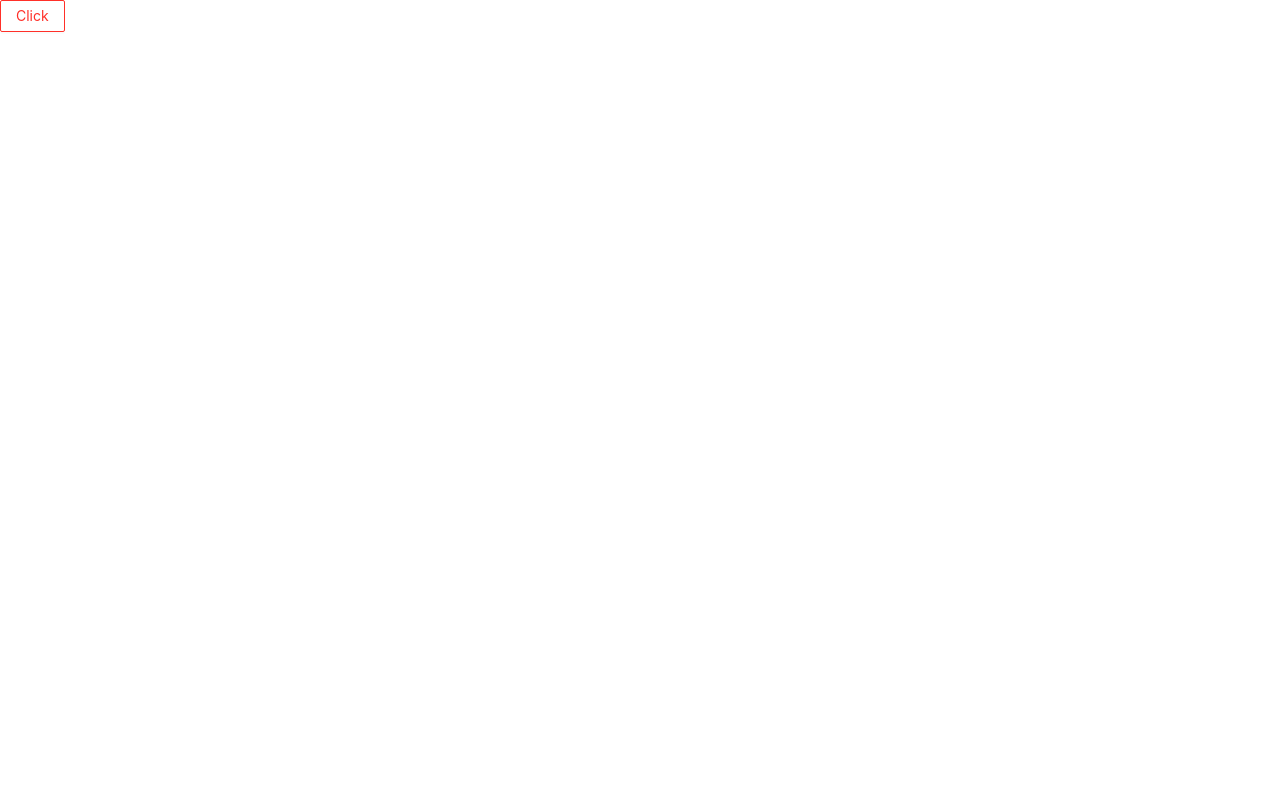
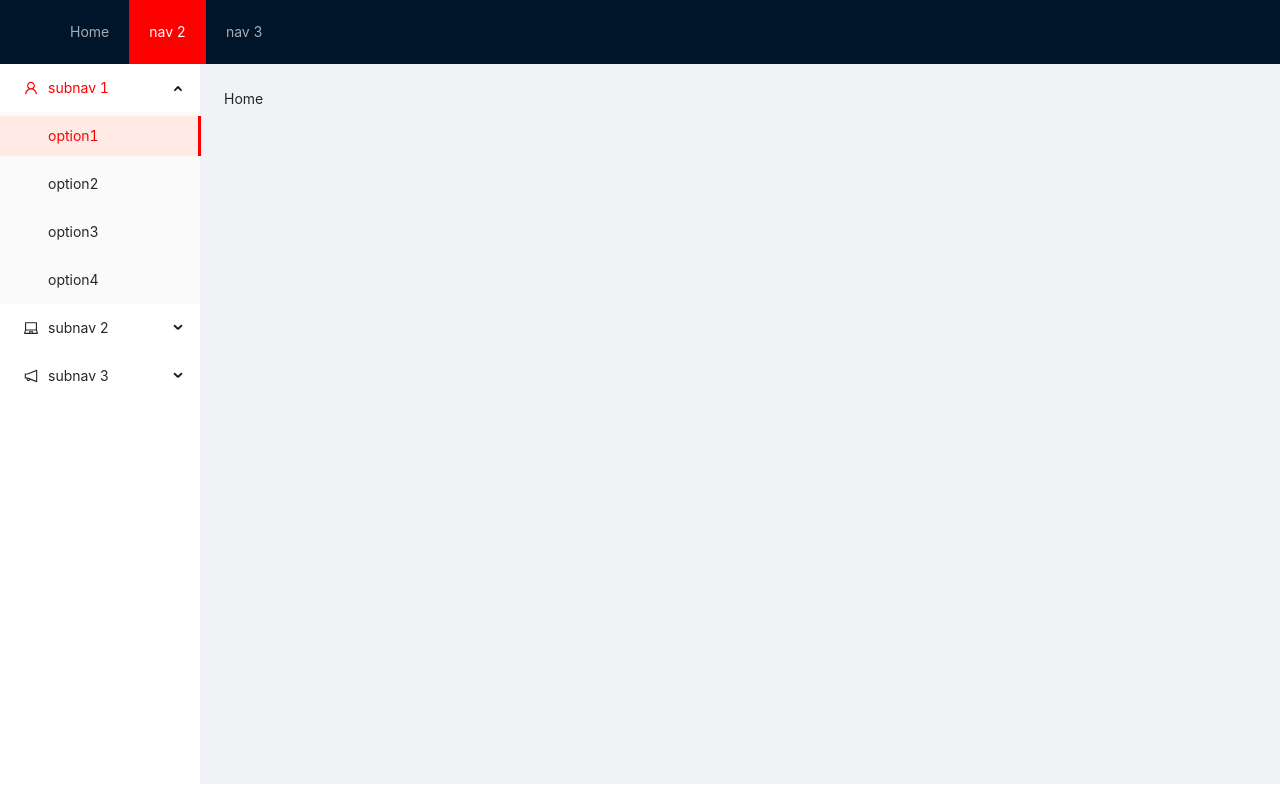
Before and after one commit to anhtuanpro6420/blog-admin-fe, a React (Create React App) app: page /home in a window 1280 px wide. Built offline with nearby package versions, Linux system fonts and the light colour scheme.

Commit message:
add routes and base layout

```diff
--- a/package.json
+++ b/package.json
@@ -3,6 +3,7 @@
 	"version": "0.1.0",
 	"private": true,
 	"dependencies": {
+		"@ant-design/icons": "^4.6.2",
 		"@craco/craco": "^6.2.0",
 		"@testing-library/jest-dom": "^5.11.4",
 		"@testing-library/react": "^11.1.0",
--- a/src/App.tsx
+++ b/src/App.tsx
@@ -1,13 +1,19 @@
 import React from 'react';
-import { Button } from 'antd';
+import { Route, Switch, Redirect } from 'react-router-dom';
 import './App.less';
+import Home from 'pages/Home';
+import Wrapper from 'components/Wrapper';
 
 function App(): JSX.Element {
-	return (
-		<div className='App'>
-			<Button>Click</Button>
-		</div>
+	const routes = (
+		<Switch>
+			<Route path='/home'>
+				<Home />
+			</Route>
+			<Redirect to='/home' />
+		</Switch>
 	);
+	return <Wrapper>{routes}</Wrapper>;
 }
 
 export default App;
--- /dev/null
+++ b/src/components/Header/index.tsx
@@ -0,0 +1,22 @@
+import React, { FC } from 'react';
+import { Layout, Menu } from 'antd';
+import { Link } from 'react-router-dom';
+
+const { Header: HeaderAnt } = Layout;
+
+const Header: FC = () => {
+	return (
+		<HeaderAnt className='header'>
+			<div className='logo' />
+			<Menu theme='dark' mode='horizontal' defaultSelectedKeys={['2']}>
+				<Menu.Item key='1'>
+					<Link to='/home'>Home</Link>
+				</Menu.Item>
+				<Menu.Item key='2'>nav 2</Menu.Item>
+				<Menu.Item key='3'>nav 3</Menu.Item>
+			</Menu>
+		</HeaderAnt>
+	);
+};
+
+export default Header;
--- /dev/null
+++ b/src/components/SideNav/index.tsx
@@ -0,0 +1,44 @@
+import React, { FC } from 'react';
+import { Layout, Menu } from 'antd';
+import {
+	UserOutlined,
+	LaptopOutlined,
+	NotificationOutlined,
+} from '@ant-design/icons';
+
+const { SubMenu } = Menu;
+const { Sider } = Layout;
+
+const SideNav: FC = () => {
+	return (
+		<Sider width={200} className='site-layout-background'>
+			<Menu
+				mode='inline'
+				defaultSelectedKeys={['1']}
+				defaultOpenKeys={['sub1']}
+				style={{ height: '100%', borderRight: 0 }}
+			>
+				<SubMenu key='sub1' icon={<UserOutlined />} title='subnav 1'>
+					<Menu.Item key='1'>option1</Menu.Item>
+					<Menu.Item key='2'>option2</Menu.Item>
+					<Menu.Item key='3'>option3</Menu.Item>
+					<Menu.Item key='4'>option4</Menu.Item>
+				</SubMenu>
+				<SubMenu key='sub2' icon={<LaptopOutlined />} title='subnav 2'>
+					<Menu.Item key='5'>option5</Menu.Item>
+					<Menu.Item key='6'>option6</Menu.Item>
+					<Menu.Item key='7'>option7</Menu.Item>
+					<Menu.Item key='8'>option8</Menu.Item>
+				</SubMenu>
+				<SubMenu key='sub3' icon={<NotificationOutlined />} title='subnav 3'>
+					<Menu.Item key='9'>option9</Menu.Item>
+					<Menu.Item key='10'>option10</Menu.Item>
+					<Menu.Item key='11'>option11</Menu.Item>
+					<Menu.Item key='12'>option12</Menu.Item>
+				</SubMenu>
+			</Menu>
+		</Sider>
+	);
+};
+
+export default SideNav;
--- /dev/null
+++ b/src/components/Wrapper/index.tsx
@@ -0,0 +1,35 @@
+import React, { FC } from 'react';
+import { Layout } from 'antd';
+import Header from 'components/Header';
+import SideNav from 'components/SideNav';
+
+const { Content } = Layout;
+
+interface Props {
+	children: JSX.Element;
+}
+
+const Wrapper: FC<Props> = ({ children }) => {
+	return (
+		<Layout>
+			<Header />
+			<Layout>
+				<SideNav />
+				<Layout>
+					<Content
+						className='site-layout-background'
+						style={{
+							padding: 24,
+							margin: 0,
+							minHeight: '90vh',
+						}}
+					>
+						{children}
+					</Content>
+				</Layout>
+			</Layout>
+		</Layout>
+	);
+};
+
+export default Wrapper;
--- a/src/index.tsx
+++ b/src/index.tsx
@@ -1,12 +1,15 @@
 import React from 'react';
 import ReactDOM from 'react-dom';
+import { BrowserRouter as Router } from 'react-router-dom';
 import './index.scss';
 import App from './App';
 import reportWebVitals from './reportWebVitals';
 
 ReactDOM.render(
 	<React.StrictMode>
-		<App />
+		<Router>
+			<App />
+		</Router>
 	</React.StrictMode>,
 	document.getElementById('root')
 );
--- /dev/null
+++ b/src/pages/Home/index.tsx
@@ -0,0 +1,7 @@
+import React, { FC } from 'react';
+
+const Home: FC = () => {
+	return <div>Home</div>;
+};
+
+export default Home;
```
Also changed, not shown: src/components/Header/Header.module.scss (added), src/components/SideNav/SideNav.module.scss (added), src/components/Wrapper/Wrapper.module.scss (added), src/pages/Home/Home.module.scss (added).
